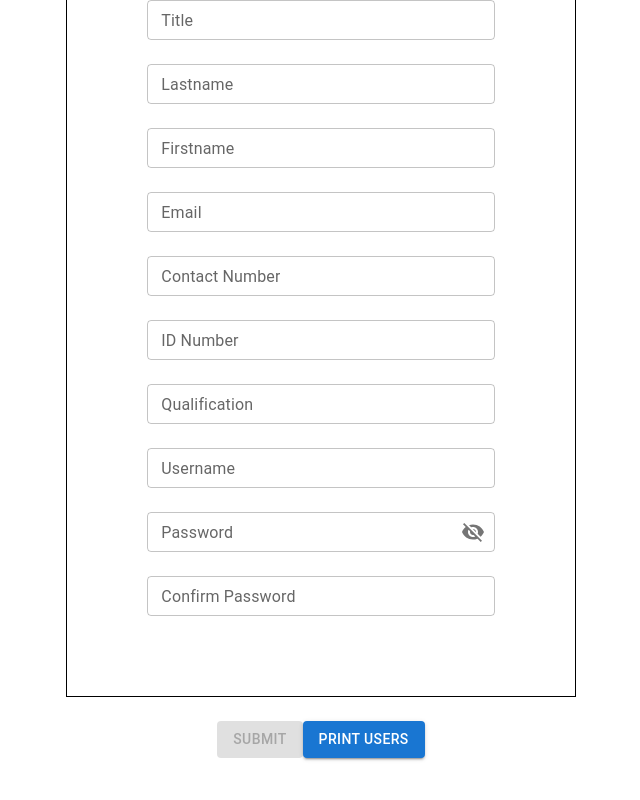
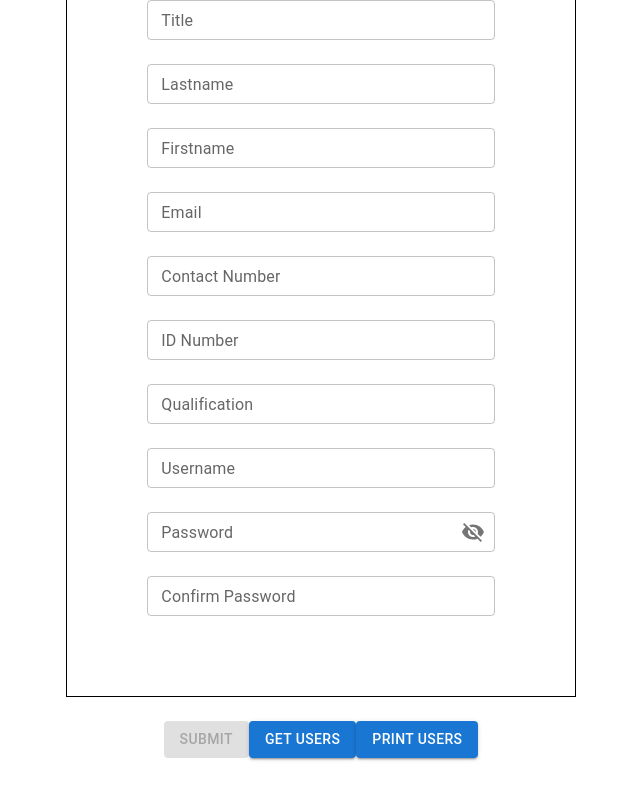
Before and after one commit to ElmarKenguerli/WC_SUDAT-WebApp, a React (Create React App) app: page /Signup in a window 1280 px wide. Shown: the part 499-1299 px from the top of the page, without its empty margins (319-959 px from the left). Built offline with nearby package versions, Linux system fonts and the light colour scheme; no server answers; the database is empty.

Commit message:
Fixed getUsers function, working now

```diff
--- a/src/Pages/Signup.js
+++ b/src/Pages/Signup.js
@@ -108,24 +108,43 @@ const Signup = () => {
     }
 
     /* function to get all tasks from firestore in realtime */
-    useEffect(() => {
-    const q = query(collection(db, 'Users'), where('username', "==", {uName}))
-        onSnapshot(q, (querySnapshot) => {
-        setUsers(querySnapshot.docs.map(doc => ({
-            id: doc.id,
-            data: doc.data()
-        })))
-        })
-    },[])
+    // useEffect(() => {
+    // const q = query(collection(db, 'Users'), where('username', "==", username))
+    //     onSnapshot(q, (querySnapshot) => {
+    //     setUsers(querySnapshot.docs.map(doc => ({
+    //         id: doc.id,
+    //         data: doc.data()
+    //     })))
 
-    function getUsers() {
-        uName = username;
+    //     })
+    // },[])
+
+    //testing purposes
+    function printUsersinConsole() {
+
         console.log(`Username: ${username}`);
         console.log(users.length);
         for (let i = 0; i < users.length; ++i)
         {
             console.log(users[i].data);
         }
+    }
+
+    function getUsers() {
+
+
+        console.log(`User search: ${username}`);
+        const q = query(collection(db, 'Users'), where('username', "==", username))
+
+        onSnapshot(q, (querySnapshot) => {
+        setUsers(querySnapshot.docs.map(doc => ({
+            id: doc.id,
+            data: doc.data()
+        })))
+
+        })
+
+
     }
 
     function isComplete()
@@ -470,6 +489,12 @@ const Signup = () => {
                         variant="contained"
                         onClick={getUsers}
                     >
+                        Get Users
+                    </Button>
+                    <Button
+                        variant="contained"
+                        onClick={printUsersinConsole}
+                    >
                         Print Users
                     </Button>
                 </div>
```
